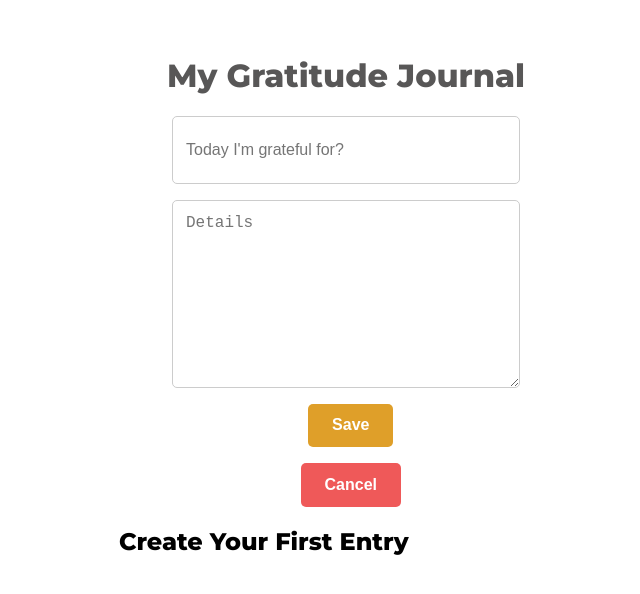
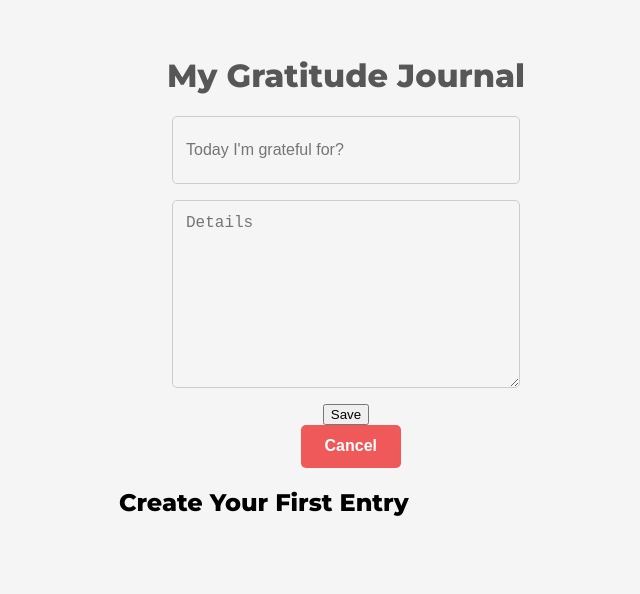
Before and after one commit to UjiroAsagbra/gratitudeJournal, a React (Vite) app in the folder frontend/: page /entrylist in a window 1280 px wide. Shown: the top 594 px of the page, without its empty margins (326-966 px from the left). Built offline with nearby package versions, Linux system fonts and the light colour scheme; the HTML template or start-up script is replaced by a standard one.

Commit message:
css changes

```diff
--- a/frontend/src/components/appcomp/Entry.jsx
+++ b/frontend/src/components/appcomp/Entry.jsx
@@ -63,7 +63,7 @@ const Entry=({entry})=>{
       (<>
       <h3 className="title">{entry.title}</h3>
       <h3 className="details">{entry.details}</h3>
-      <small>Created At: {formattedDate}</small></>)
+      <small>Created On: {formattedDate}</small></>)
       }
 
       {isediting === false?
@@ -76,12 +76,6 @@ const Entry=({entry})=>{
       ):<></>
       }
 
-
-
-
-
-
-
     </div>
   )
 }
--- a/frontend/src/components/css/app.css
+++ b/frontend/src/components/css/app.css
@@ -1,6 +1,6 @@
 @import url('https://fonts.googleapis.com/css2?family=Montserrat:wght@400;800&display=swap');
 body {
-    background-repeat: no-repeat;
+   background-color: whitesmoke;
     background-size: cover;
     font-family: "Montserrat";
    display: flex;
--- a/frontend/src/components/css/entry.css
+++ b/frontend/src/components/css/entry.css
@@ -1,5 +1,5 @@
 .newentry,.entry-title-editing{
-  background-color: #fff;
+  background-color: whitesmoke;
   width: 100%;
   display: flex;
   flex-direction: column;
@@ -16,13 +16,14 @@
 
 .details-input,
 .title-input,.entry-title-editing,.entry-details-editing{
+  background-color: whitesmoke;
   width: 20rem;
   margin-bottom: 1rem;
   padding: 0.8rem;
+  font-size: 1rem;
+  outline: none;
   border: 1px solid #ccc;
   border-radius: 5px;
-  font-size: 1rem;
-  outline: none;
 }
 
 .details-input,.entry-details-editing{
@@ -35,7 +36,7 @@
   box-shadow: 0 0 5px rgba(223, 159, 41, 0.5);
 }
 
-.button.save,.button.new-save,.button.edit{
+.button.save,.button.edit{
   padding: 0.8rem 1.5rem;
   border: none;
   border-radius: 5px;
@@ -46,6 +47,17 @@
   cursor: pointer;
   margin-left: 0.6rem;
   margin-bottom: 1rem;
+}
+
+.button.new{
+  margin-left: -10rem;
+}
+
+.button.new.cancel{
+  margin-top: -3.8rem;
+  margin-left: 3rem;
+
+
 }
 
 .button.cancel, .button.delete, .button.new-cancel{
@@ -74,6 +86,7 @@
 
 .button:active {
   transform: scale(0.98)}
+
   .entries{
     margin-left: 1rem;
   }
```
